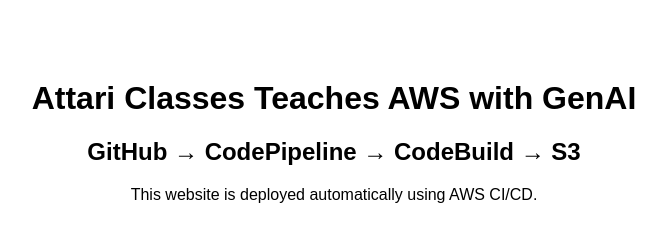
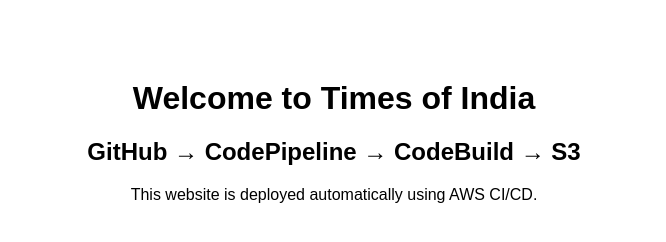
Before and after one commit to ms122592/ci-cd-pipeline, a plain HTML site: page index.html in a window 1280 px wide. Shown: the whole page, without its empty margins (306-972 px from the left). Drawn offline with Linux system fonts and the light colour scheme.

Commit message:
timeofindia

```diff
--- a/index.html
+++ b/index.html
@@ -4,7 +4,7 @@
     <title>CI/CD Demo</title>
 </head>
 <body style="font-family: Arial; text-align: center; margin-top: 80px;">
-    <h1>Attari Classes Teaches AWS with GenAI</h1>
+    <h1>Welcome to Times of India</h1>
     <h2>GitHub → CodePipeline → CodeBuild → S3</h2>
     <p>This website is deployed automatically using AWS CI/CD.</p>
 </body>
```
